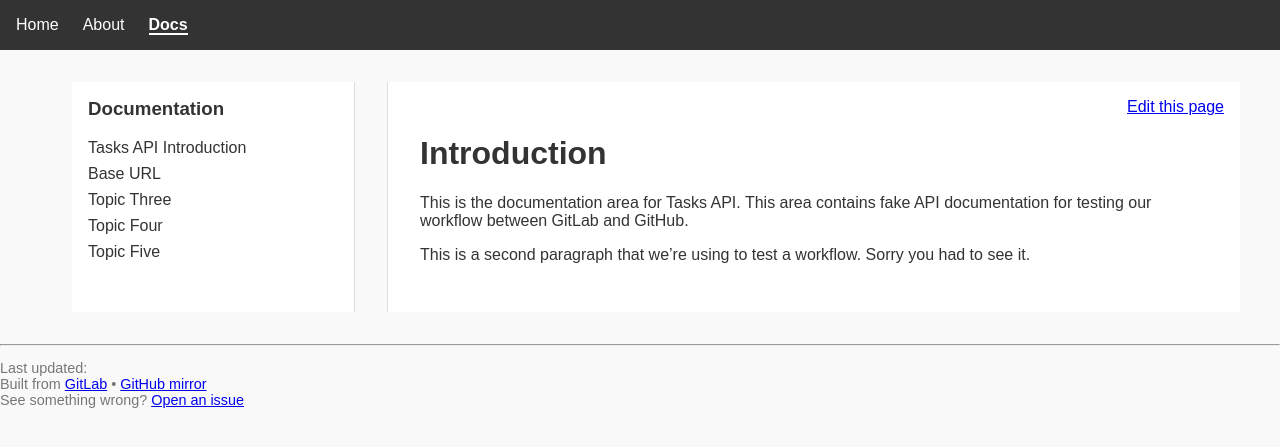
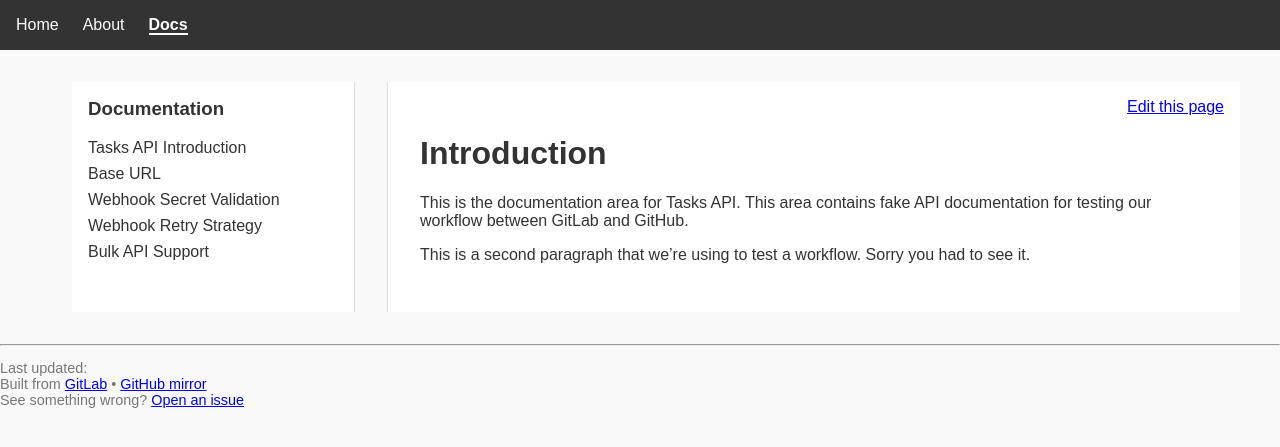
Before and after one commit to smarvin/gl-copy-site, a Jekyll site: the page built from docs/index.md, in a window 1280 px wide. Shown: the top 447 px of the page. Built offline with Jekyll 4.4.1, drawn with Linux system fonts in a browser that asks for light colours.

```diff
--- a/_layouts/default.html
+++ b/_layouts/default.html
@@ -29,9 +29,9 @@
     <ul>
       <li><a href="{{ '/docs/topic-one/' | relative_url }}" class="{% if page.url == '/docs/topic-one/' %}active{% endif %}">Tasks API Introduction</a></li>
       <li><a href="{{ '/docs/topic-two/' | relative_url }}" class="{% if page.url == '/docs/topic-two/' %}active{% endif %}">Base URL</a></li>
-      <li><a href="{{ '/docs/topic-three/' | relative_url }}" class="{% if page.url == '/docs/topic-three/' %}active{% endif %}">Topic Three</a></li>
-      <li><a href="{{ '/docs/topic-four/' | relative_url }}" class="{% if page.url == '/docs/topic-four/' %}active{% endif %}">Topic Four</a></li>
-      <li><a href="{{ '/docs/topic-five/' | relative_url }}" class="{% if page.url == '/docs/topic-four/' %}active{% endif %}">Topic Five</a></li>
+      <li><a href="{{ '/docs/topic-three/' | relative_url }}" class="{% if page.url == '/docs/topic-three/' %}active{% endif %}">Webhook Secret Validation</a></li>
+      <li><a href="{{ '/docs/topic-four/' | relative_url }}" class="{% if page.url == '/docs/topic-four/' %}active{% endif %}">Webhook Retry Strategy</a></li>
+      <li><a href="{{ '/docs/topic-five/' | relative_url }}" class="{% if page.url == '/docs/topic-four/' %}active{% endif %}">Bulk API Support</a></li>
     </ul>
   </aside>
     {% endif %}
```
